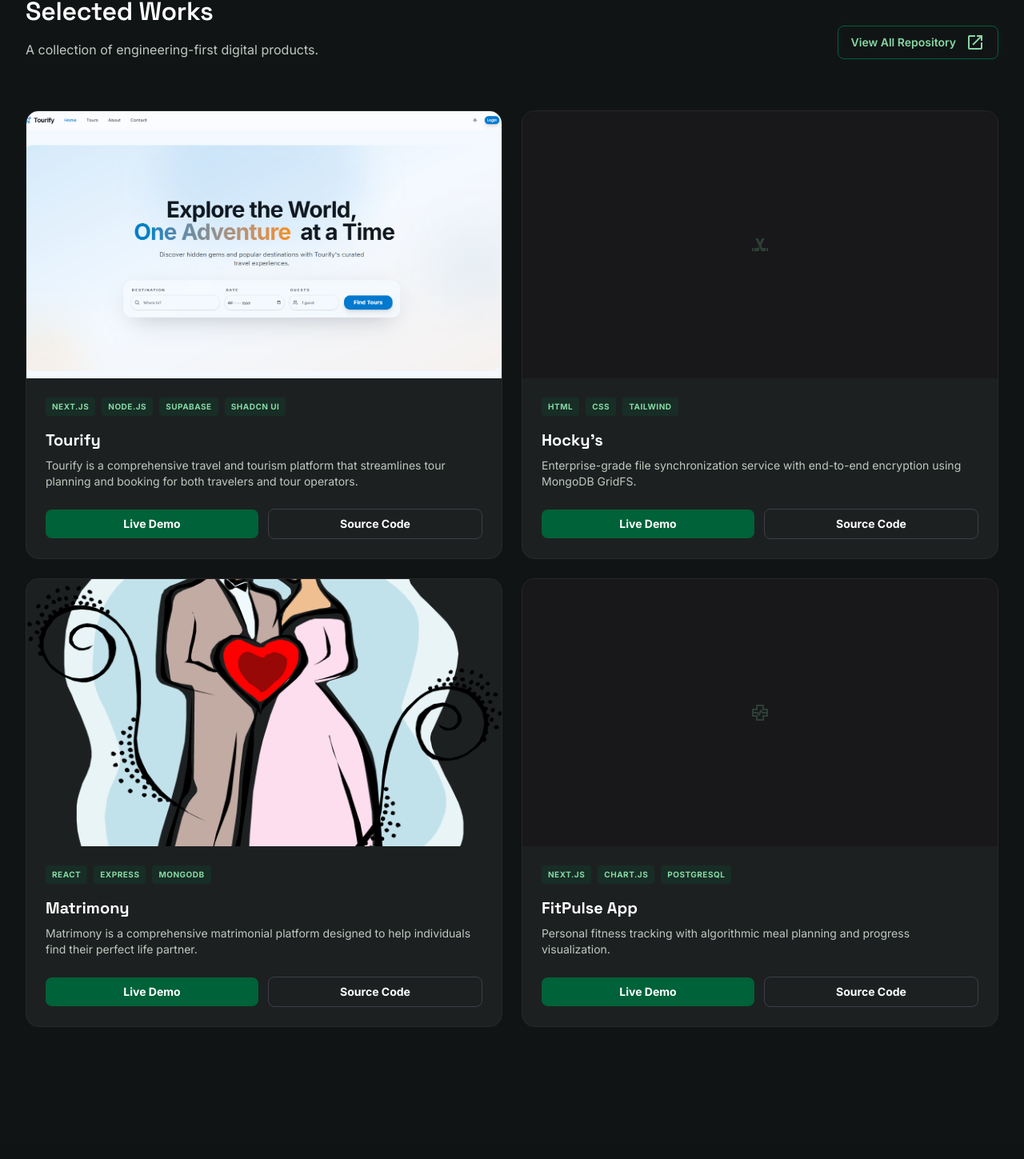
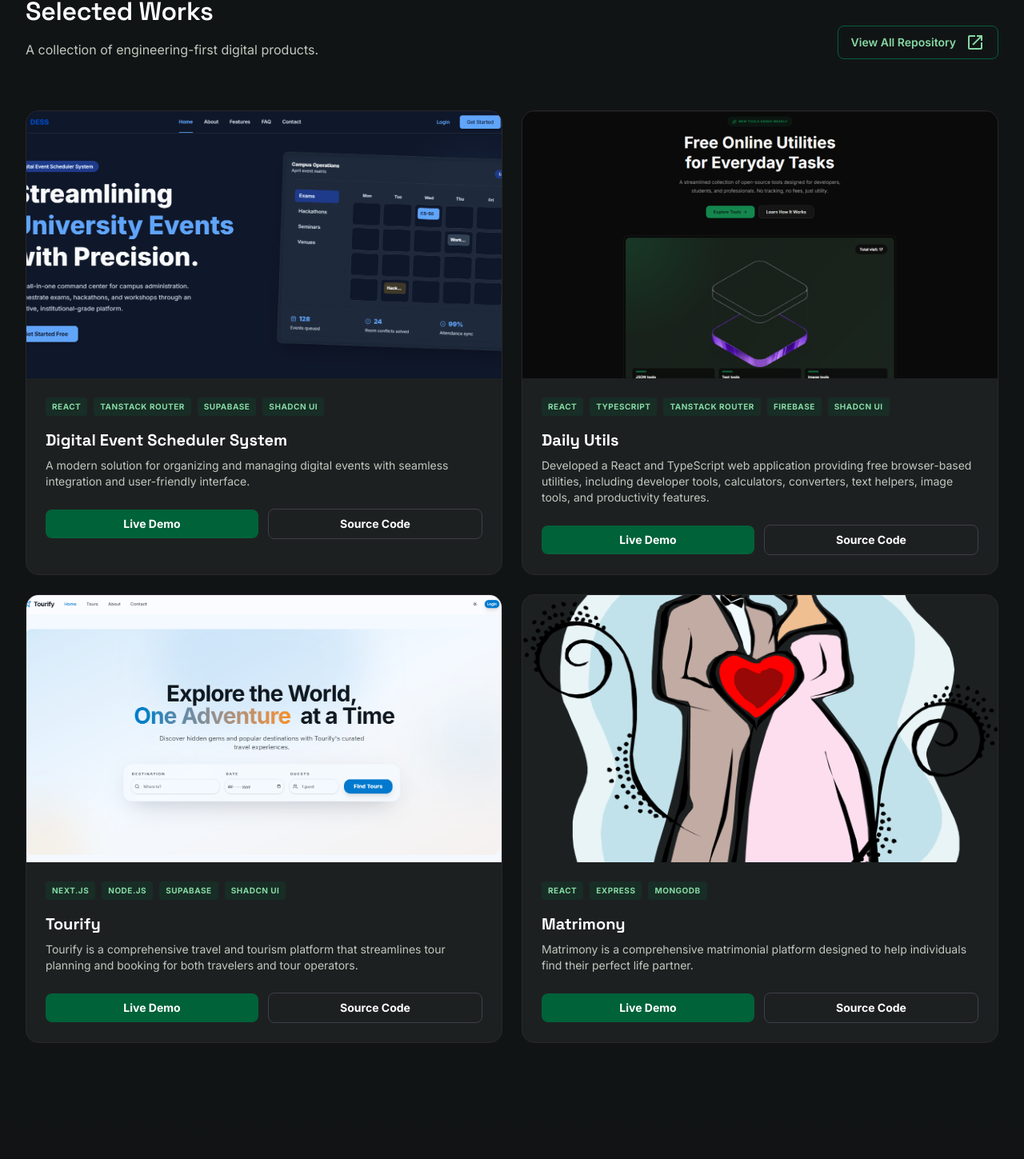
Before and after one commit to sakib-333/portfolio, a React (Vite) app: page / in a window 1280 px wide. Shown: the part 3268-4717 px from the top of the page at 80% size. Built offline with nearby package versions, Linux system fonts and the light colour scheme; a web font is replaced by a local one.

Commit message:
Update project section.

```diff
--- a/src/components/main/Projects.tsx
+++ b/src/components/main/Projects.tsx
@@ -27,7 +27,102 @@ const Projects = () => {
                 </motion.div>
 
                 <div className="grid grid-cols-1 md:grid-cols-12 gap-6 h-auto">
-                    {/* Project 1: Tourify */}
+                    {/* Project 1 */}
+                    <motion.div
+                        initial={{ opacity: 0, y: 30 }}
+                        whileInView={{ opacity: 1, y: 0 }}
+                        viewport={{ once: true }}
+                        transition={{ duration: 0.6, delay: 0.1 }}
+                        className="md:col-span-6 bg-surface-container border border-zinc-800 rounded-2xl overflow-hidden group hover:border-primary/30 transition-all duration-300"
+                    >
+                        <div className="aspect-video overflow-hidden">
+                            <img
+                                alt="Digital Event Scheduler System"
+                                className="w-full h-full object-cover group-hover:scale-105 transition-transform duration-500"
+                                src="/project-images/digital-event-scheduler-system.png"
+                            />
+                        </div>
+                        <div className="p-6 space-y-4">
+                            <div className="flex flex-wrap gap-2">
+                                <span className="px-2 py-1 bg-primary-container/20 text-primary text-[10px] font-bold uppercase tracking-wider rounded">React</span>
+                                <span className="px-2 py-1 bg-primary-container/20 text-primary text-[10px] font-bold uppercase tracking-wider rounded">TanStack Router</span>
+                                <span className="px-2 py-1 bg-primary-container/20 text-primary text-[10px] font-bold uppercase tracking-wider rounded">Supabase</span>
+                                <span className="px-2 py-1 bg-primary-container/20 text-primary text-[10px] font-bold uppercase tracking-wider rounded">Shadcn UI</span>
+                            </div>
+                            <div>
+                                <h3 className="text-xl font-bold text-white mb-2 font-space-grotesk">Digital Event Scheduler System</h3>
+                                <p className="text-on-surface-variant text-sm">A modern solution for organizing and managing digital events with seamless integration and user-friendly interface.</p>
+                            </div>
+                            <div className="flex items-center gap-3 pt-2">
+                                <a
+                                    className="flex-1 bg-primary-container text-white py-2 rounded-lg text-center text-sm font-bold hover:shadow-[0_0_15px_rgba(0,98,57,0.4)] transition-all"
+                                    href="https://digital-event-scheduler-system.web.app"
+                                    target="_blank"
+                                    rel="noopener noreferrer"
+                                >
+                                    Live Demo
+                                </a>
+                                <a
+                                    className="flex-1 border border-zinc-700 text-white py-2 rounded-lg text-center text-sm font-bold hover:bg-zinc-800 transition-all"
+                                    href="https://github.com/sakib-333/digital-event-scheduler-system"
+                                    target="_blank"
+                                    rel="noopener noreferrer"
+                                >
+                                    Source Code
+                                </a>
+                            </div>
+                        </div>
+                    </motion.div>
+
+                    {/* Project 2 */}
+                    <motion.div
+                        initial={{ opacity: 0, y: 30 }}
+                        whileInView={{ opacity: 1, y: 0 }}
+                        viewport={{ once: true }}
+                        transition={{ duration: 0.6, delay: 0.1 }}
+                        className="md:col-span-6 bg-surface-container border border-zinc-800 rounded-2xl overflow-hidden group hover:border-primary/30 transition-all duration-300"
+                    >
+                        <div className="aspect-video overflow-hidden">
+                            <img
+                                alt="Daily Utils"
+                                className="w-full h-full object-cover group-hover:scale-105 transition-transform duration-500"
+                                src="/project-images/daily-utils.png"
+                            />
+                        </div>
+                        <div className="p-6 space-y-4">
+                            <div className="flex flex-wrap gap-2">
+                                <span className="px-2 py-1 bg-primary-container/20 text-primary text-[10px] font-bold uppercase tracking-wider rounded">React</span>
+                                <span className="px-2 py-1 bg-primary-container/20 text-primary text-[10px] font-bold uppercase tracking-wider rounded">TypeScript</span>
+                                <span className="px-2 py-1 bg-primary-container/20 text-primary text-[10px] font-bold uppercase tracking-wider rounded">TanStack Router</span>
+                                <span className="px-2 py-1 bg-primary-container/20 text-primary text-[10px] font-bold uppercase tracking-wider rounded">Firebase</span>
+                                <span className="px-2 py-1 bg-primary-container/20 text-primary text-[10px] font-bold uppercase tracking-wider rounded">Shadcn UI</span>
+                            </div>
+                            <div>
+                                <h3 className="text-xl font-bold text-white mb-2 font-space-grotesk">Daily Utils</h3>
+                                <p className="text-on-surface-variant text-sm">Developed a React and TypeScript web application providing free browser-based utilities, including developer tools, calculators, converters, text helpers, image tools, and productivity features.</p>
+                            </div>
+                            <div className="flex items-center gap-3 pt-2">
+                                <a
+                                    className="flex-1 bg-primary-container text-white py-2 rounded-lg text-center text-sm font-bold hover:shadow-[0_0_15px_rgba(0,98,57,0.4)] transition-all"
+                                    href="https://daily-utils.web.app/"
+                                    target="_blank"
+                                    rel="noopener noreferrer"
+                                >
+                                    Live Demo
+                                </a>
+                                <a
+                                    className="flex-1 border border-zinc-700 text-white py-2 rounded-lg text-center text-sm font-bold hover:bg-zinc-800 transition-all"
+                                    href="https://github.com/sakib-333"
+                                    target="_blank"
+                                    rel="noopener noreferrer"
+                                >
+                                    Source Code
+                                </a>
+                            </div>
+                        </div>
+                    </motion.div>
+
+                    {/* Project 3 */}
                     <motion.div
                         initial={{ opacity: 0, y: 30 }}
                         whileInView={{ opacity: 1, y: 0 }}
@@ -64,7 +159,7 @@ const Projects = () => {
                                 </a>
                                 <a
                                     className="flex-1 border border-zinc-700 text-white py-2 rounded-lg text-center text-sm font-bold hover:bg-zinc-800 transition-all"
-                                    href="https://github.com/sakib-333"
+                                    href="https://github.com/sakib-333/tourify"
                                     target="_blank"
                                     rel="noopener noreferrer"
                                 >
@@ -74,49 +169,7 @@ const Projects = () => {
                         </div>
                     </motion.div>
 
-                    {/* Project 2: Hocky's */}
-                    <motion.div
-                        initial={{ opacity: 0, y: 30 }}
-                        whileInView={{ opacity: 1, y: 0 }}
-                        viewport={{ once: true }}
-                        transition={{ duration: 0.6, delay: 0.2 }}
-                        className="md:col-span-6 bg-surface-container border border-zinc-800 rounded-2xl overflow-hidden group hover:border-primary/30 transition-all duration-300"
-                    >
-                        <div className="aspect-video overflow-hidden bg-zinc-900 flex items-center justify-center">
-                            <span className="material-symbols-outlined text-primary text-6xl opacity-20">sports_hockey</span>
-                        </div>
-                        <div className="p-6 space-y-4">
-                            <div className="flex flex-wrap gap-2">
-                                <span className="px-2 py-1 bg-primary-container/20 text-primary text-[10px] font-bold uppercase tracking-wider rounded">HTML</span>
-                                <span className="px-2 py-1 bg-primary-container/20 text-primary text-[10px] font-bold uppercase tracking-wider rounded">CSS</span>
-                                <span className="px-2 py-1 bg-primary-container/20 text-primary text-[10px] font-bold uppercase tracking-wider rounded">Tailwind</span>
-                            </div>
-                            <div>
-                                <h3 className="text-xl font-bold text-white mb-2 font-space-grotesk">Hocky's</h3>
-                                <p className="text-on-surface-variant text-sm">Enterprise-grade file synchronization service with end-to-end encryption using MongoDB GridFS.</p>
-                            </div>
-                            <div className="flex items-center gap-3 pt-2">
-                                <a
-                                    className="flex-1 bg-primary-container text-white py-2 rounded-lg text-center text-sm font-bold hover:shadow-[0_0_15px_rgba(0,98,57,0.4)] transition-all"
-                                    href="https://sakib-333.github.io/hockey"
-                                    target="_blank"
-                                    rel="noopener noreferrer"
-                                >
-                                    Live Demo
-                                </a>
-                                <a
-                                    className="flex-1 border border-zinc-700 text-white py-2 rounded-lg text-center text-sm font-bold hover:bg-zinc-800 transition-all"
-                                    href="https://github.com/sakib-333/hockey"
-                                    target="_blank"
-                                    rel="noopener noreferrer"
-                                >
-                                    Source Code
-                                </a>
-                            </div>
-                        </div>
-                    </motion.div>
-
-                    {/* Project 3: Matrimony */}
+                    {/* Project 4 */}
                     <motion.div
                         initial={{ opacity: 0, y: 30 }}
                         whileInView={{ opacity: 1, y: 0 }}
@@ -152,49 +205,7 @@ const Projects = () => {
                                 </a>
                                 <a
                                     className="flex-1 border border-zinc-700 text-white py-2 rounded-lg text-center text-sm font-bold hover:bg-zinc-800 transition-all"
-                                    href="https://github.com/sakib-333"
-                                    target="_blank"
-                                    rel="noopener noreferrer"
-                                >
-                                    Source Code
-                                </a>
-                            </div>
-                        </div>
-                    </motion.div>
-
-                    {/* Project 4: FitPulse App */}
-                    <motion.div
-                        initial={{ opacity: 0, y: 30 }}
-                        whileInView={{ opacity: 1, y: 0 }}
-                        viewport={{ once: true }}
-                        transition={{ duration: 0.6, delay: 0.4 }}
-                        className="md:col-span-6 bg-surface-container border border-zinc-800 rounded-2xl overflow-hidden group hover:border-primary/30 transition-all duration-300"
-                    >
-                        <div className="aspect-video overflow-hidden bg-zinc-900 flex items-center justify-center">
-                            <span className="material-symbols-outlined text-primary text-6xl opacity-20">health_metrics</span>
-                        </div>
-                        <div className="p-6 space-y-4">
-                            <div className="flex flex-wrap gap-2">
-                                <span className="px-2 py-1 bg-primary-container/20 text-primary text-[10px] font-bold uppercase tracking-wider rounded">Next.js</span>
-                                <span className="px-2 py-1 bg-primary-container/20 text-primary text-[10px] font-bold uppercase tracking-wider rounded">Chart.js</span>
-                                <span className="px-2 py-1 bg-primary-container/20 text-primary text-[10px] font-bold uppercase tracking-wider rounded">PostgreSQL</span>
-                            </div>
-                            <div>
-                                <h3 className="text-xl font-bold text-white mb-2 font-space-grotesk">FitPulse App</h3>
-                                <p className="text-on-surface-variant text-sm">Personal fitness tracking with algorithmic meal planning and progress visualization.</p>
-                            </div>
-                            <div className="flex items-center gap-3 pt-2">
-                                <a
-                                    className="flex-1 bg-primary-container text-white py-2 rounded-lg text-center text-sm font-bold hover:shadow-[0_0_15px_rgba(0,98,57,0.4)] transition-all"
-                                    href="https://sakib-333.github.io/PH-B10-A2"
-                                    target="_blank"
-                                    rel="noopener noreferrer"
-                                >
-                                    Live Demo
-                                </a>
-                                <a
-                                    className="flex-1 border border-zinc-700 text-white py-2 rounded-lg text-center text-sm font-bold hover:bg-zinc-800 transition-all"
-                                    href="https://github.com/sakib-333/PH-B10-A2"
+                                    href="https://github.com/sakib-333/matrimony-platform-client"
                                     target="_blank"
                                     rel="noopener noreferrer"
                                 >
```
Also changed, not shown: public/project-images/daily-utils.png (added), public/project-images/digital-event-scheduler-system.png (added).
